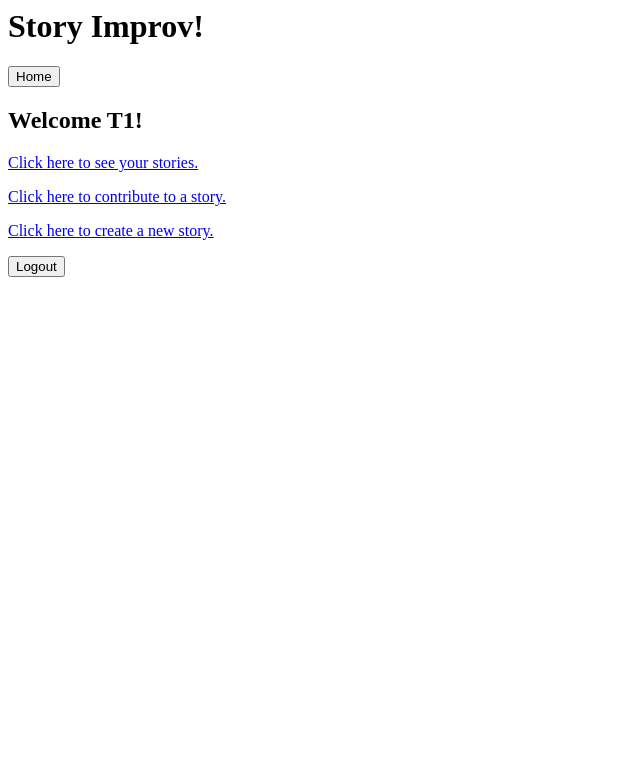
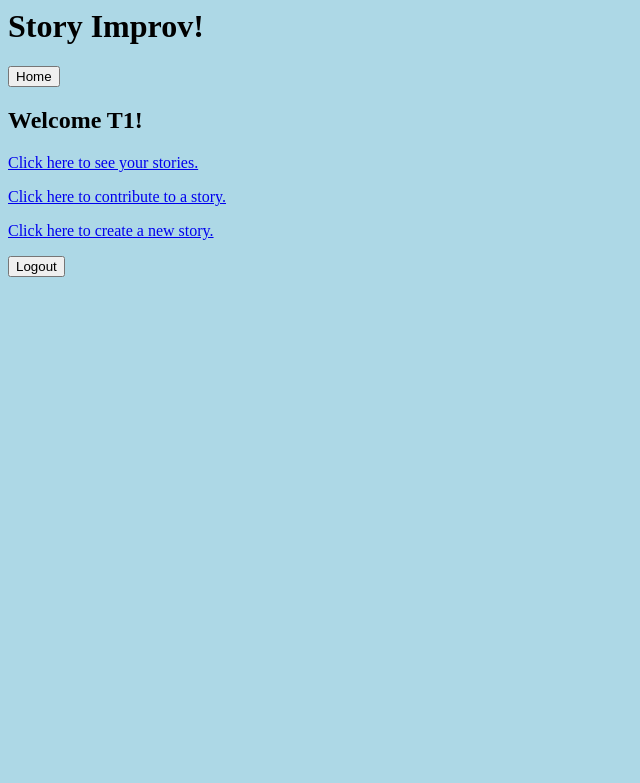
Before and after one commit to theofahey/theonionsone, a Flask app: page / in a window 1280 px wide. Shown: the top 783 px of the page, without its empty margins (0-640 px from the left). Run offline with Flask 2, Linux system fonts and the light colour scheme; a user stored in the database is signed in.

Commit message:
Wingding

```diff
--- /dev/null
+++ b/app/static/Shawn.css
@@ -0,0 +1,8 @@
+
+h1,h2,a{
+  font-family: "Wingdings 3";
+
+}
+body{
+  background-color: lightblue;
+}
--- a/app/templates/home_Page.html
+++ b/app/templates/home_Page.html
@@ -1,6 +1,7 @@
 <html>
     <head>
         <title> Home Page </title>
+        <link rel="stylesheet" href="/static/Shawn.css">
     </head>
 
     <body>
```
Also changed, not shown: app/data.db.
